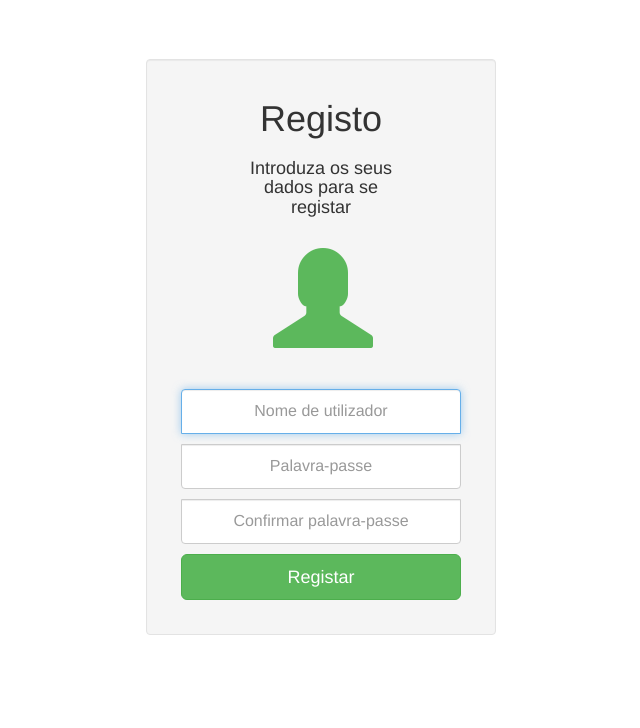
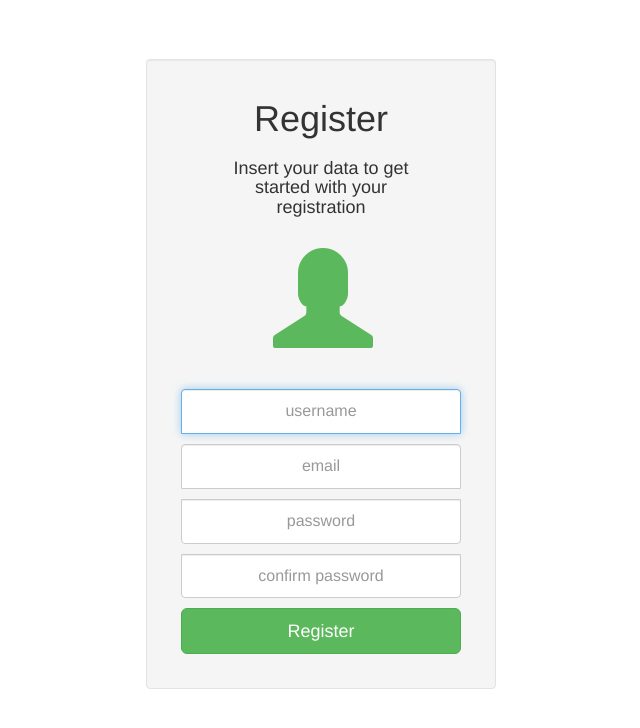
Before and after one commit to jmgf/sharticle, a Django app: page /register/ in a window 1280 px wide. Shown: the part 51-779 px from the top of the page, without its empty margins (319-959 px from the left). Run offline with Django 3.2, Linux system fonts and the light colour scheme; parts of the project's set-up code (start-up, migrations or seed data) failed here and were passed over; some libraries are stand-ins or nearby versions.

Commit message:
Adds 'confirm registration' feature (with e-mail support)
Adds asynchronous task for sending e-mail

Updates 'register' feature

Adds text search index performance tests

```diff
--- a/articles/static/articles/style.css
+++ b/articles/static/articles/style.css
@@ -93,6 +93,12 @@ button a:link {
     border-bottom-left-radius: 0;
     border-bottom-right-radius: 0;
 }
+.form-signin input[type="email"]
+{
+    margin-bottom: 10px;
+    border-bottom-left-radius: 0;
+    border-bottom-right-radius: 0;
+}
 .form-signin input[type="password"]
 {
     margin-bottom: 10px;
--- a/articles/templates/articles/login.html
+++ b/articles/templates/articles/login.html
@@ -22,7 +22,7 @@
           <div class="row">
             <div class="col-sm-2"></div>
             <div class="col-sm-8">
-              <h4 class="text-center">Introduza as suas credenciais para entrar</h4>
+              <h4 class="text-center">Insert your login credentials</h4>
             </div>
             <div class="col-sm-2"></div>
           </div>
@@ -42,7 +42,7 @@
 
             <input type="password" name="password"  id="password" class="form-control auth-form-control text-center" placeholder="password" required>
 
-            <button class="btn btn-lg btn-success btn-block" type="submit">Entrar</button>
+            <button class="btn btn-lg btn-success btn-block" type="submit">Log in</button>
 
             <span class="clearfix"></span>
           </form>
--- a/articles/templates/articles/register.html
+++ b/articles/templates/articles/register.html
@@ -17,12 +17,12 @@
     <div class="row">
       <div class="col-lg-4 col-lg-offset-4 col-sm-6 col-sm-offset-3">
         <div class="well">
-          <h1 class="text-center">Registo</h1>
+          <h1 class="text-center">Register</h1>
 
           <div class="row">
             <div class="col-sm-2"></div>
             <div class="col-sm-8">
-              <h4 class="text-center">Introduza os seus dados para se registar</h4>
+              <h4 class="text-center">Insert your data to get started with your registration</h4>
             </div>
             <div class="col-sm-2"></div>
           </div>
@@ -34,16 +34,21 @@
           <form class="form-signin" method="POST" action="{% url 'articles:register' %}">
             {% csrf_token %}
 
-            <input type="text" name="username" class="form-control auth-form-control text-center" placeholder="Nome de utilizador" required autofocus>
+            <input type="text" name="username" class="form-control auth-form-control text-center" placeholder="username" required autofocus>
             {% if user_already_exists %}
             <p class="text-danger">Username <b>{{ username }}</b> already exists!</p>
             {% endif %}
 
-            <input type="password" name="password1"  id="password1" class="form-control auth-form-control text-center" placeholder="Palavra-passe" required>
-            <input type="password" name="password2"  id="password2" class="form-control auth-form-control text-center" placeholder="Confirmar palavra-passe" required>
+            <input type="email" name="email_address"  id="email" class="form-control auth-form-control text-center" placeholder="email" required>
+            {% if email_already_exists %}
+            <p class="text-danger">The email address <b>{{ email }}</b> is already being used!</p>
+            {% endif %}
+
+            <input type="password" name="password1"  id="password1" class="form-control auth-form-control text-center" placeholder="password" required>
+            <input type="password" name="password2"  id="password2" class="form-control auth-form-control text-center" placeholder="confirm password" required>
             <p id="different_passwords_error" class="text-danger">Make sure both passwords are the same.</p>
 
-            <button class="btn btn-lg btn-success btn-block" type="submit">Registar</buttson>
+            <button class="btn btn-lg btn-success btn-block" type="submit">Register</buttson>
 
             <span class="clearfix"></span>
           </form>
--- a/articles/urls.py
+++ b/articles/urls.py
@@ -12,6 +12,7 @@ urlpatterns = [
     path('register/', views.register, name="register"),
     path('login/', views.login, name="login"),
     path('logout/', views.logout, name="logout"),
+    path('confirm/', views.confirm_registration, name="confirm_registration"),
     # PROFILE
     path('profile/@<username>/', views.profile, name="profile"),
     path('profile/edit/', views.edit_profile, name="edit_profile"),
--- a/articles/views.py
+++ b/articles/views.py
@@ -44,24 +44,97 @@ def register(request):
     if request.method == "POST":
         username = request.POST["username"]
         password = request.POST["password1"]
+        email_address = request.POST["email_address"]
 
         try:
+            q = Q(username = username) | Q(email = email_address)
+            user = SharticleUser.objects.get(q)
+
+
+            # If the user already exists
+            if (user.username == username):
+                context = { 'user_already_exists': True, 'username': username }
+
+            # If the email already exists
+            elif (user.email == email_address):
+                context = { 'email_already_exists': True, 'email': email_address }
+
+            return render(request, 'articles/register.html', context)
+
+
+        # If the user still does not exist
+        except SharticleUser.DoesNotExist:
+
+            # Generate confirmation code
+            code = str(uuid.uuid4())
+            print(code)
+
+            # Store confirmation code in cache for later verification
+            cache.set(username + '_registration_confirmation_code', code, None)
+
+            # Send confirmation email (asynchronous task)
+            tasks.send_confirmation_email.delay(code, email_address)
+
+            # Return confirmation template
+            context = { 'username': username, 'email_address': email_address, 'password': password }
+            return render(request, 'articles/confirm_registration.html', context)
+
+
+    # If the method is GET
+    return render(request, 'articles/register.html')
+
+
+
+
+
+
+
+
+
+
+
+def confirm_registration(request):
+
+    # If the method is POST
+    if request.method == "POST":
+        username = request.POST["username"]
+        email_address = request.POST["email_address"]
+        password = request.POST["password"]
+        code = request.POST["code"]
+
+        # Retrieve confirmation code from cache
+        stored_code = cache.get(username + '_registration_confirmation_code')
+
+        # If both codes are the same
+        if (code == stored_code):
+
             # Create a user and save it to the database
-            user = SharticleUser.objects.create_user(username, username + '@domain.com', password)
+            user = SharticleUser.objects.create_user(username, email_address, password)
+
+            # Update cache
+            cache.delete(username + '_registration_confirmation_code')
 
             # Insert user object in the cache !!!
             # cache.set(username, user, None)
 
             #return HttpResponse("Your account has been created, " + user.username + ".")
-            return redirect('articles:login')
+            #return redirect('articles:login')
+            context = { 'success': True, 'username': username }
+            return render(request, 'articles/confirm_registration.html', context)
 
-        # If the user already exists
-        except IntegrityError:
-            context = { 'user_already_exists': True, 'username': username }
-            return render(request, 'articles/register.html', context)
+        # If the codes are different
+        else:
+            # Return confirmation template with error
+            context = { 'wrong_code': True, 'success': False }
+            return render(request, 'articles/confirm_registration.html', context)
 
-    # If the method is GET
-    return render(request, 'articles/register.html')
+
+
+
+
+
+
+
 
 
 
@@ -700,7 +773,7 @@ def publish_article(request, id):
 
 def unvariable_view(request):
     response = render(request, 'articles/unvariable.html', context = {'current_date' : datetime.now().second })
-    response["Cache-control"] = "max-age=30"
+    response["Cache-control"] = "max-age=30000"
     return response
 
 
@@ -933,14 +1006,38 @@ def search(request):
             #qs = Article.objects.filter(q).order_by('id')
             #, already_published = True)
 
-            #qs = Article.objects.raw('{$or: [{title:/1/}, {description:/ar/}]}')
 
+            # ====================================================================
+            start = time.time()
+            articles = Article.objects.filter(Q(description__contains = keyword))
+            if articles:
+                pass
+            end = time.time()
+            print('?slow? = ' + str(1000*(end - start)))
+            #print(articles)
+            # ====================================================================
+
+
+            # ====================================================================
+            start = time.time()
             articles = Article.objects.mongo_find({'$and': [{'$text': { '$search': keyword }}, {'already_published':True}]}, {'_id':0})
+            if articles:
+                pass
+            end = time.time()
+            print('INDEX = ' + str(1000*(end - start)))
             #.skip(page_number-1).limit(1)
-            print(Article.objects.filter(tags={'tag':'taggy'}))
+            # ====================================================================
+
+
+
+            # articles = Article.objects.raw('{$or: [{title:/1/}, {description:/ar/}]}')
+            # articles = Article.objects.mongo_find({'$or': [{'title': '1'}, {'description': '2'}]}, {'_id':0})
+            # print(list(articles))
+
 
             new_list = []
             for article in articles:
+                # print(article)
                 new_list.append(list(article.values()))
 
             #paginator = Paginator(articles, 5)
@@ -950,6 +1047,7 @@ def search(request):
             # Serialize response in JSON format
             if articles:
                 json_data = { 'articles': new_list }
+                # json_data = { 'articles': list(articles.values('id', 'title', 'description', 'author', 'image_path', 'last_modified_date')) }
             else:
                 json_data = { 'articles': None }
             response = JsonResponse(json_data)
@@ -979,3 +1077,9 @@ def search(request):
         # HTTP request
         else:
             return render(request, 'articles/search.html')
+
+
+
+
+
+#print(Article.objects.filter(tags={'tag':'taggy'}))
```
Also changed, not shown: articles/tasks.py (+7 -0 lines), articles/templates/articles/confirm_registration.html (added, +92 -0 lines), sharticle/settings.py (+10 -2 lines).
